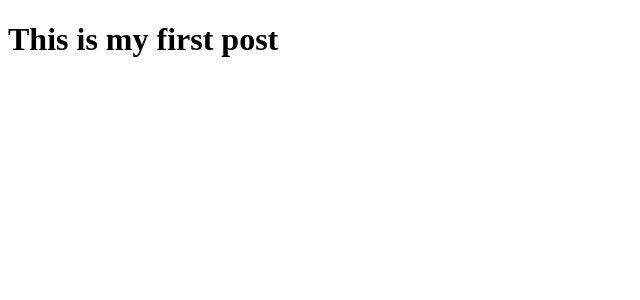
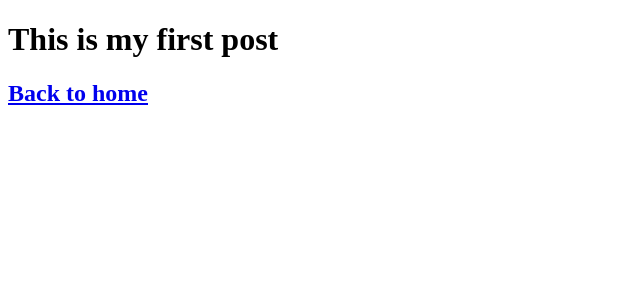
Before and after one commit to JoshElias/nextjs-blog, a Next.js app: page /posts/first-post in a window 1280 px wide. Shown: the top 300 px of the page, without its empty margins (0-640 px from the left). Built offline with nearby package versions, Linux system fonts and the light colour scheme.

Commit message:
Add Links to and from the First Post from the Home Page

```diff
--- a/pages/posts/first-post.jsx
+++ b/pages/posts/first-post.jsx
@@ -1,3 +1,12 @@
+import Link from 'next/link';
+
 export default function FirstPost() {
-    return <h1>This is my first post</h1>
+    return (
+        <>
+            <h1>This is my first post</h1>
+            <h2>
+                <Link href="/">Back to home</Link>
+            </h2>
+        </>
+    );
 }
```
Also changed, not shown: pages/index.js (+5 -3 lines).
